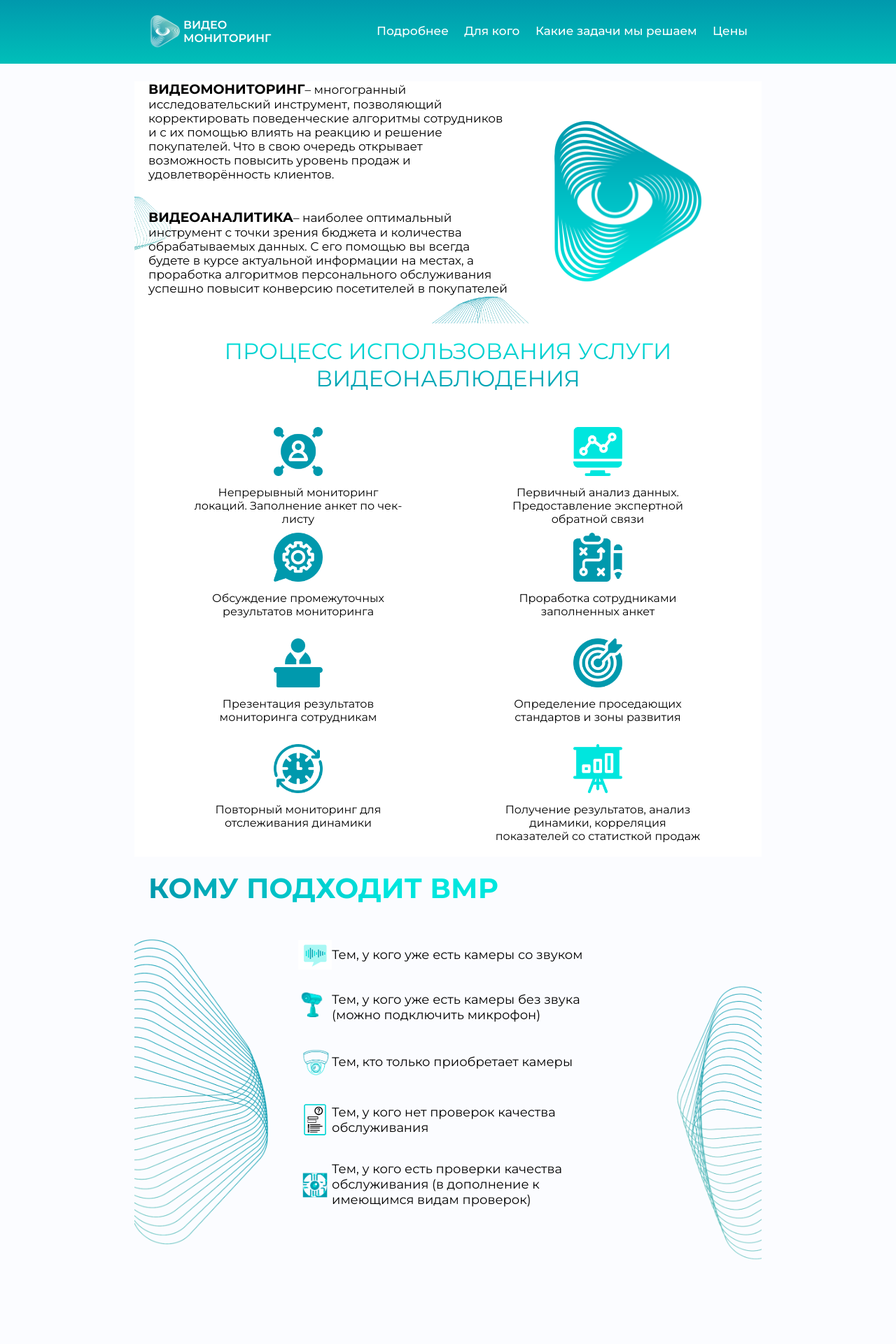
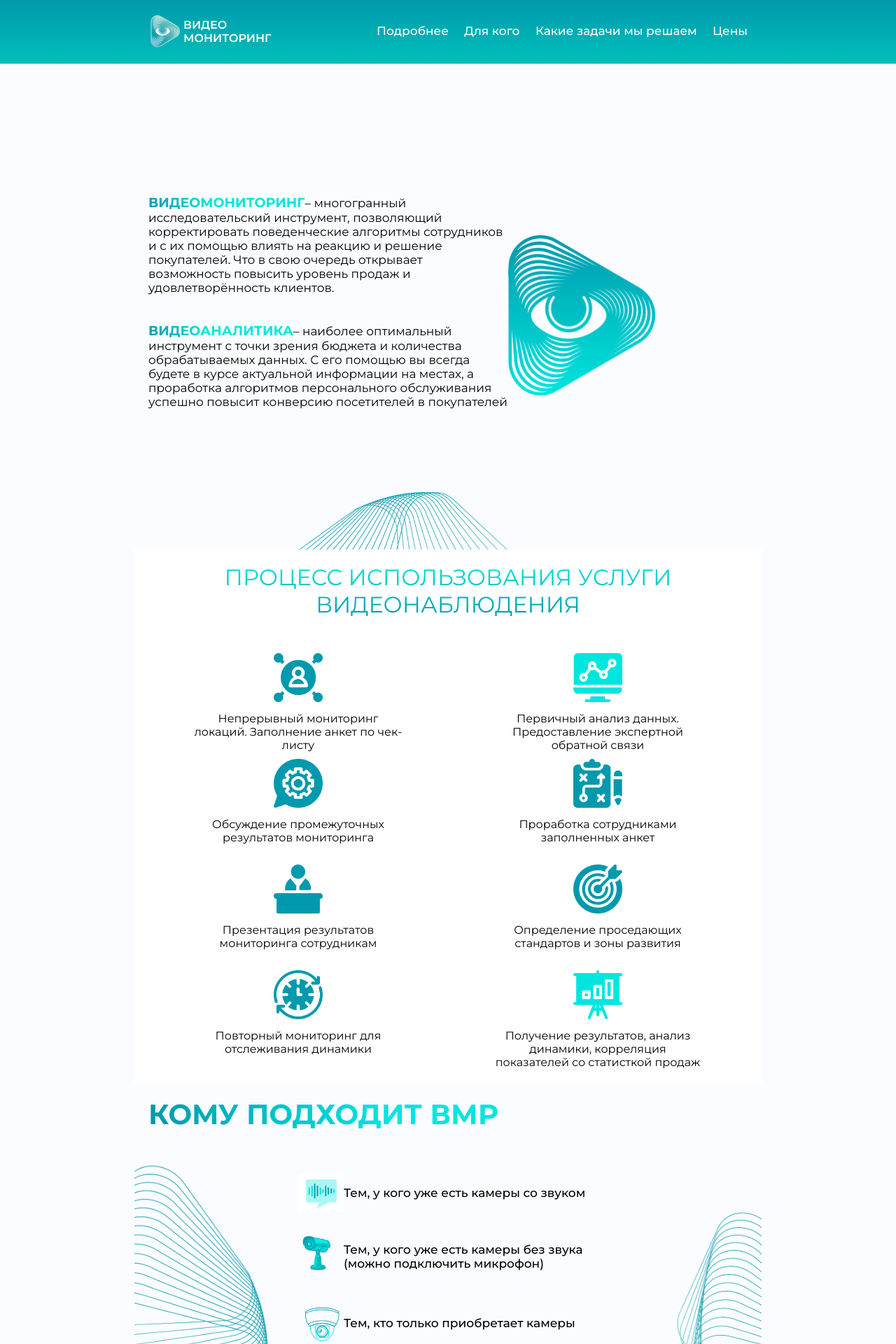
Before and after one commit to artemanz/vmr, a React (Create React App) app: page / in a window 1280 px wide. Shown: the top 1920 px of the page at 70% size. Built offline with nearby package versions, Linux system fonts and the light colour scheme.

Commit message:
поправил высоту

```diff
--- a/package.json
+++ b/package.json
@@ -9,8 +9,6 @@
     "@testing-library/user-event": "^13.5.0",
     "react": "^18.2.0",
     "react-dom": "^18.2.0",
-    "react-lazyload": "^3.2.0",
-    "react-reveal": "^1.2.2",
     "react-scripts": "5.0.1",
     "web-vitals": "^2.1.4"
   },
--- a/src/components/Block1/Block1.jsx
+++ b/src/components/Block1/Block1.jsx
@@ -7,7 +7,7 @@ const Block1 = () => {
     <div className={styles.Block1}>
       <div className={styles.Block1_Info}>
         <span>
-          <strong>ВИДЕОМОНИТОРИНГ</strong>
+          <strong className={styles.Block1_Info_Tee}>ВИДЕОМОНИТОРИНГ</strong>
           – многогранный исследовательский
           инструмент, позволяющий корректировать поведенческие алгоритмы
           сотрудников и с их помощью влиять на реакцию и решение покупателей.
@@ -18,7 +18,7 @@ const Block1 = () => {
           <img src={ImgW} alt="eye" />
         </div>
         <span>
-          <strong>ВИДЕОАНАЛИТИКА</strong>– наиболее оптимальный инструмент с
+          <strong className={styles.Block1_Info_Tee}>ВИДЕОАНАЛИТИКА</strong>– наиболее оптимальный инструмент с
           точки зрения бюджета и количества обрабатываемых данных. С его помощью
           вы всегда будете в курсе актуальной информации на местах, а проработка
           алгоритмов персонального обслуживания успешно повысит конверсию
--- a/src/components/Block1/Block1.module.scss
+++ b/src/components/Block1/Block1.module.scss
@@ -1,15 +1,15 @@
 .Block1 {
     width: 70%;
+    height: 669px;
     display: flex;
     margin-top: 2%;
     box-sizing: border-box;
     justify-content: space-between;
     align-items: center;
-    background-color: white;
     padding: 0 20px 0 20px;
     background-image: url('../../assets/img/Background/back1.png');
-    background-size: 50%;
-    background-position: 0% 100%;
+    background-size: 140%;
+    background-position: 190% 100%;
     background-repeat: no-repeat;
     overflow: hidden;
     &_Info {
@@ -19,6 +19,12 @@
         width: 30%;
         height: auto;
         user-select: none;
+        &_Tee{
+            font-weight: 700;
+            background: linear-gradient(253deg, rgb(0, 230, 222) 60%, rgb(0, 153, 173) 99%);
+            -webkit-background-clip: text;
+            -webkit-text-fill-color: transparent;
+        }
         img{
             display: none;
             user-select: none;
@@ -37,7 +43,8 @@
     &_Img {
         width: 40%;
         overflow: hidden;
-
+        display: flex;
+        align-items: center;
         // text-align: center;
         img {
             width: 300px;
@@ -47,6 +54,7 @@
     @media only screen and (max-width: 480px) {
         // Ваши стили для мобильных устройств
         width: 100%;
+        height: auto;
         background-size: 80%;
         background-position: -10% 100%;
         background-image: none;
@@ -56,6 +64,7 @@
             width: 100%;
             height: auto;
             flex-direction: column;
+
             &_Img{
 
                 background: linear-gradient(193deg, rgba(0,230,222,1) 0%, rgba(0,153,173,1) 93%);
@@ -111,7 +120,7 @@
         &_Img {
             width: 50%;
             text-align: center;
-
+            justify-content: center;
             img {
                 width: 190px;
             }
@@ -142,6 +151,7 @@
         &_Img {
             width: 50%;
             text-align: center;
+            justify-content: center;
 
             img {
                 width: 190px;
@@ -214,8 +224,8 @@
     @media only screen and (min-width: 990px) and (max-width: 1024px) {
         // Ваши стили для небольших ноутбуков и десктопов
 
-        background-size: 80%;
-        background-position: -10% 100%;
+        background-size: 140%;
+        background-position: 190% 100%;
 
         &_Info {
             width: 70%;
@@ -243,8 +253,8 @@
     }
     @media screen and (min-width: 1024px) and (max-width: 1100px) {
         // Ваши стили для средних и больших десктопов
-        background-size: 80%;
-        background-position: -10% 100%;
+        background-size: 140%;
+        background-position: 190% 100%;
 
         &_Info {
             width: 70%;
@@ -271,8 +281,8 @@
     }
     @media screen and (min-width: 1100px) and (max-width: 1200px) {
         // Ваши стили для средних и больших десктопов
-        background-size: 65%;
-        background-position: 0% 100%;
+        background-size: 140%;
+        background-position: 190% 100%;
 
         &_Info {
             width: 60%;
@@ -300,8 +310,8 @@
 
     @media screen and (min-width: 1200px) and (max-width: 1300px) {
         // Ваши стили для средних и больших десктопов
-        background-size: 65%;
-        background-position: 0% 100%;
+        background-size: 140%;
+        background-position: 190% 100%;
 
         &_Info {
             width: 60%;
@@ -329,8 +339,8 @@
 
     @media screen and (min-width: 1300px) and (max-width: 1400px) {
         // Ваши стили для средних и больших десктопов
-        background-size: 65%;
-        background-position: 0% 100%;
+        background-size: 140%;
+        background-position: 190% 100%;
 
         &_Info {
             width: 50%;
@@ -357,8 +367,8 @@
 
     @media screen and (min-width: 1400px) and (max-width: 1600px) {
         // Ваши стили для средних и больших десктопов
-        background-size: 70%;
-        background-position: 0% 100%;
+        background-size: 140%;
+        background-position: 190% 100%;
 
         &_Info {
             width: 50%;
@@ -386,8 +396,8 @@
 
     @media screen and (min-width: 1600px) and (max-width: 1920px) {
         // Ваши стили для средних и больших десктопов
-        background-size: 70%;
-        background-position: 0% 100%;
+        background-size: 140%;
+        background-position: 190% 100%;
 
         &_Info {
             width: 40%;
--- a/src/components/Block34/Block34.module.scss
+++ b/src/components/Block34/Block34.module.scss
@@ -1,11 +1,17 @@
 .Block34 {
     width: 70%;
-    padding: 20px 20px 190px 20px;
+    padding: 20px 20px 100px 20px;
     background-image: url('../../assets/img/Background/back2.png');
     background-position-y: 113px;
     background-repeat: no-repeat;
     background-size: contain;
     overflow: hidden;
+    @media screen and (min-width: 1770px) {
+    height: 1100px;
+        }
+        @media screen and (min-width: 1470px) {
+            height: 900px;
+                }
     h1 {
         font-size: 40px;
         background: linear-gradient(253deg, rgb(0, 230, 222) 60%, rgb(0, 153, 173) 99%); // Градиентный фон
@@ -17,10 +23,11 @@
 
         max-width: 50%;
         margin: auto;
-        margin-top: 20px;
+        margin-top: 70px;
         display: flex;
+        justify-content: center;
         flex-direction: column;
-        justify-content: center;
+
 
         &_Element {
             display: flex;
@@ -33,7 +40,7 @@
             }
 
             span {
-                font-size: 24px;
+                font-size: 23px;
             }
         }
     }
@@ -155,7 +162,7 @@
     }
 
     @media only screen and (min-width: 1020px) and (max-width: 1120px) {
-
+        height: auto;
         // Ваши стили для небольших ноутбуков и десктопов
         h1 {
             font-size: 30px;
@@ -182,9 +189,10 @@
     @media only screen and (min-width: 1120px) and (max-width: 1220px) {
 
         // Ваши стили для небольших ноутбуков и десктопов
+        padding: 20px 20px 70px 20px;
         &_Info {
             max-width: 50%;
-            margin-top: 70px;
+            margin-top: 8c0px;
 
             &_Element {
 
@@ -206,29 +214,30 @@
 
         &_Info {
             max-width: 50%;
-            margin-top: 50px;
+            margin-top: 60px;
 
             &_Element {
 
                 margin-bottom: 30px;
 
                 img {
-                    max-width: 48px;
+                    max-width: 65px;
                 }
 
                 span {
-                    font-size: 18px;
+                    font-size: 17px;
+                    font-weight: 500;
                 }
             }
         }
     }
 
     @media only screen and (min-width: 1620px) and (max-width: 1820px) {
-
         // Ваши стили для небольших ноутбуков и десктопов
+        background-position-x: -30px;
         &_Info {
             max-width: 50%;
-            margin-top: 20px;
+            margin-top: 100px;
 
             &_Element {
 
--- a/src/components/Block6/Block6.module.scss
+++ b/src/components/Block6/Block6.module.scss
@@ -25,7 +25,7 @@
       grid-template-rows: repeat(3, 1fr);
       justify-items: center;
       align-items: start;
-      grid-row-gap: 30px;
+      grid-row-gap: 140px;
       .Block6__cell {
         max-width: 500px;
         &:nth-child(1) {
@@ -56,9 +56,11 @@
           -webkit-background-clip: text; // Задаем тексту свойство background-clip
           -webkit-text-fill-color: transparent; // Устанавливаем цвет текста как прозрачный
           margin-bottom: 15px;
-          font-size: 22px;
+          font-size: 27px;
+          font-weight: 700;
         }
         .Block6__text {
+          font-size: 22px;
           max-width: 550px;
         }
       }
@@ -66,6 +68,7 @@
   }
 }
 @media (max-width: 1440px) {
+
   .Block6 {
     .Block6__wrapper {
       .Block6__grid {
@@ -97,9 +100,11 @@
 }
 @media (max-width: 1440px) {
   .Block6 {
+    background-size: 40%;
     background-position: 40% 65%;
     .Block6__wrapper {
       .Block6__grid {
+        grid-row-gap: 20px;
         grid-column-gap: 12%;
       }
     }
@@ -131,9 +136,11 @@
     .Block6__wrapper {
       .Block6__bText {
         font-size: 26px;
+
       }
       .Block6__grid {
         grid-template-rows: repeat(4, 1fr);
+        grid-row-gap: 10px;
         .Block6__cell {
           &:nth-child(1) {
             grid-area: 1 / 1 / 2 / 2;
@@ -169,7 +176,7 @@
         grid-template-columns: 1fr;
         grid-template-rows: repeat(6, 1fr);
         align-items: center;
-        row-gap: 20px;
+        row-gap: 10px;
         .Block6__cell {
           &:nth-child(1) {
             grid-area: 1 / 1 / 2 / 2;
```
Also changed, not shown: src/components/Block5/Block5.module.scss (+15 -13 lines), 1 other file (tests, documents, lock files or other folders).
